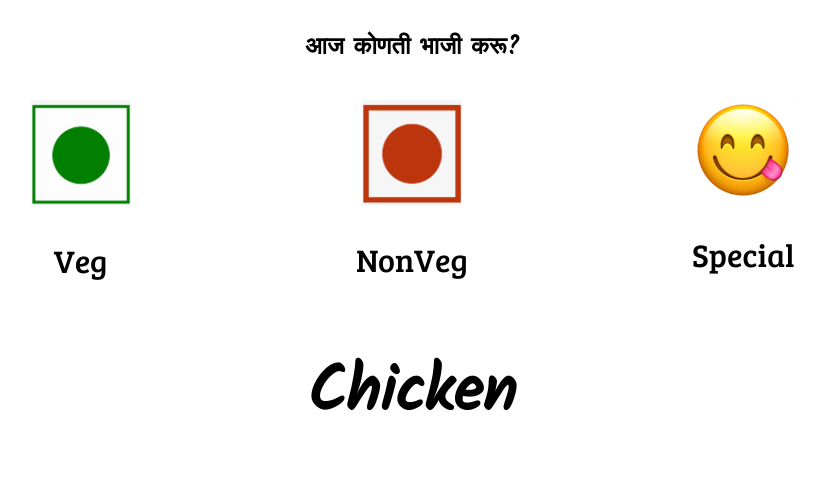
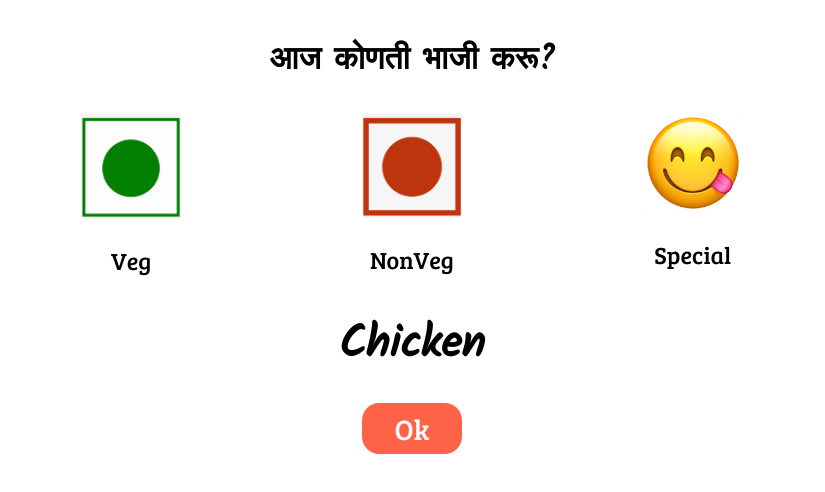
Before and after one commit to VighneshManjrekar/dinner-plan, a plain HTML site: page index.html in a window 1280 px wide. Both pictures are taken after a click on the button 639 px from the left and 152 px from the top of the page. Shown: the whole page, without its empty margins (228-1053 px from the left). Drawn offline with Linux system fonts and the light colour scheme.

Commit message:
Add files via upload

```diff
--- a/index.html
+++ b/index.html
@@ -6,105 +6,33 @@
     <meta name="viewport" content="width=device-width, initial-scale=1.0">
     <link href="images/favicon (1).ico" rel="icon">
     <title>What to make for dinner</title>
+    <link rel="stylesheet" href="style.css">
     <link rel="preconnect" href="https://fonts.gstatic.com">
     <link href="https://fonts.googleapis.com/css2?family=Bree+Serif&family=Kalam&display=swap" rel="stylesheet">
 </head>
-
-<style>
-    #choice {
-        display: flex;
-        flex-flow: column;
-        text-align: center;
-        font-family: "Kalam", cursive;
-    }
-
-    #list {
-        display: flex;
-        justify-content: space-evenly;
-        padding: 1% 2%;
-    }
-
-    .menu {
-        display: flex;
-        flex-flow: column;
-        margin: 0 0 1em;
-        text-align: center;
-    }
-
-    .list-btn {
-        background: none;
-        border: none;
-        margin: 0;
-    }
-
-    img {
-        width: 100px;
-    }
-
-    .spcl {
-        width: 100px;
-    }
-
-    #result {
-        width: 100%;
-        text-align: center;
-        font-family: "Kalam", cursive;
-    }
-
-    #result-display {
-        margin: 0 0 1em;
-        font-size: 4em;
-    }
-
-    .list-label {
-        font-size: 2em;
-        font-family: "Bree Serif", serif;
-    }
-
-    @media only screen and (max-width: 450px) {
-        #result-display {
-            font-size: 3em;
-        }
-
-        .list-label {
-            font-size: 1.5em;
-        }
-
-        img {
-            width: 80px;
-        }
-
-        .spcl {
-            width: 80px;
-        }
-
-        .menu {
-            margin: 0 0 0.8em;
-        }
-    }
-</style>
 
 <body>
     <section id="choice">
         <h1>आज कोणती भाजी करू?</h1>
         <div id="list">
             <div class="menu">
-                <button class="list-btn" onclick="vegShuffle()"><img src="images/veg.png" class="veg"></button>
+                <button class="list-btn" onclick="vegShuffle()"><img src="images/veg.png" class="veg-img"></button>
                 <p class="list-label veg-label">Veg</p>
             </div>
             <div class="menu">
                 <button class="list-btn" onclick="nonVegShuffle()"><img src="images/non-veg.png"
-                        class="non-veg"></button>
+                        class="non-veg-img"></button>
                 <p class="list-label veg-label">NonVeg</p>
             </div>
             <div class="menu">
-                <button class="list-btn" onclick="spclShuffle()"><img src="images/spcl.png" class="spcl"></button>
+                <button class="list-btn" onclick="spclShuffle()"><img src="images/spcl.png" class="spcl-img"></button>
                 <p class="list-label veg-label">Special</p>
             </div>
         </div>
     </section>
     <section id="result">
         <h4 id="result-display"></h4>
+        <button onclick="window.location.reload()" class="btn">Ok</button>
     </section>
 </body>
 
@@ -117,18 +45,21 @@
         var ran = Math.floor(Math.random() * veg.length)
         document.getElementById("result-display").innerHTML =
             veg[ran]
+        document.getElementById("result").style.display = "block"
     }
 
     function nonVegShuffle() {
         var ran = Math.floor(Math.random() * nonVeg.length)
         document.getElementById("result-display").innerHTML =
             nonVeg[ran]
+        document.getElementById("result").style.display = "block"
     }
 
     function spclShuffle() {
         var ran = Math.floor(Math.random() * spcl.length)
         document.getElementById("result-display").innerHTML =
             spcl[ran]
+        document.getElementById("result").style.display = "block"
     }
 
 </script>
--- /dev/null
+++ b/style.css
@@ -0,0 +1,74 @@
+/* Choice section */
+#choice {
+  display: flex;
+  flex-flow: column;
+  text-align: center;
+  font-family: "Kalam", cursive;
+}
+#list {
+  display: flex;
+  justify-content: space-evenly;
+  margin-bottom: 0.5em;
+}
+.menu {
+  display: flex;
+  flex-flow: column;
+  text-align: center;
+}
+.list-btn {
+  background: none;
+  border: none;
+  margin: 0;
+}
+img {
+  width: 80px;
+}
+.list-label {
+  font-size: 1.5em;
+  font-family: "Bree Serif", serif;
+}
+
+/* Result Section */
+#result {
+  width: 100%;
+  text-align: center;
+  font-family: "Kalam", cursive;
+  margin-bottom: 1em;
+  display: none;
+}
+#result-display {
+  margin: 0;
+  margin-bottom: 0.5em;
+  font-size: 2.3em;
+}
+.btn {
+  font-size: 1em;
+  margin: auto;
+  font-family: "Bree Serif", serif;
+  border-radius: 0.6em;
+  border: none;
+  background-color: tomato;
+  color: white;
+  width: 50px;
+  padding: 0.5em;
+}
+
+@media only screen and (min-width: 600px) {
+  #choice {
+    padding: 0 10%;
+  }
+  img {
+    width: 100px;
+  }
+  h1 {
+    font-size: 2em;
+  }
+  .btn {
+    font-size: 1.8em;
+    width: 100px;
+    padding: 0.2em;
+  }
+  #result-display {
+    font-size: 2.8em;
+  }
+}
```
